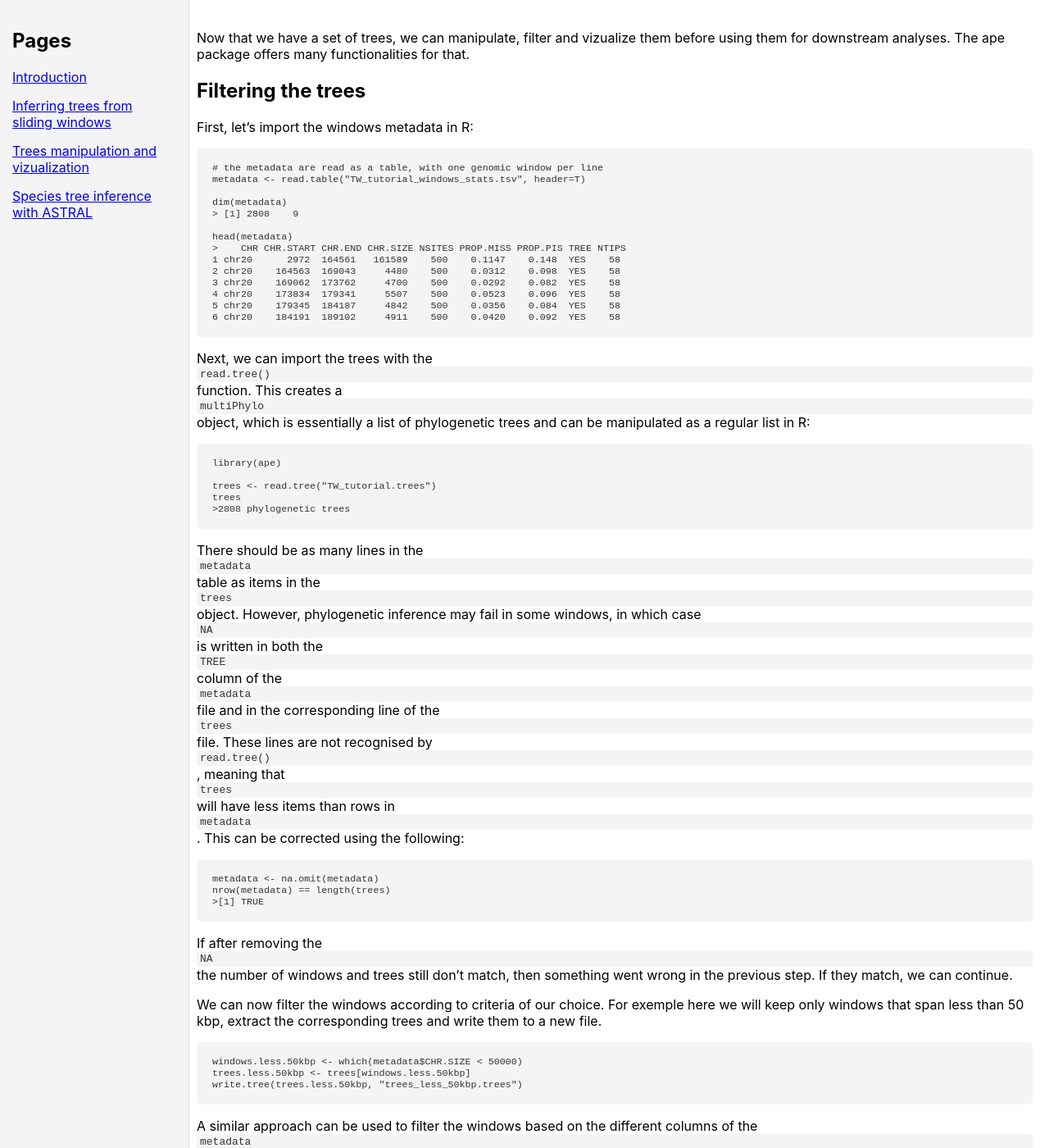
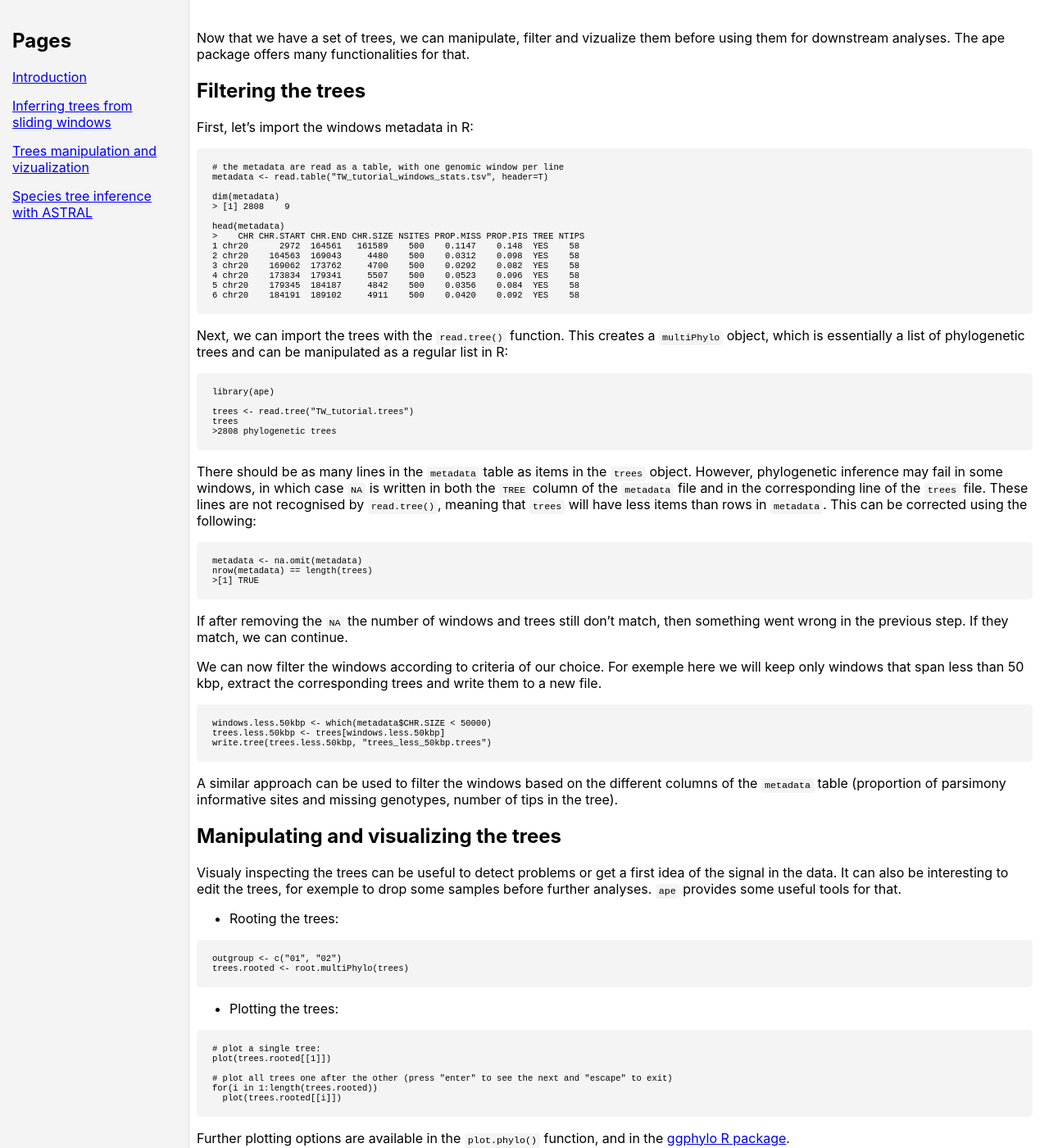
Before and after one commit to rancilhac/Genome-Wide-Phylogenies.github.io, a Jekyll site: the page built from Downstream-analyses.md, in a window 1280 px wide and 1400 px high. Shown: the whole window at 82% size. Built offline with Jekyll 4.4.1, drawn with Linux system fonts in a browser that asks for light colours; our own code applies the rules of GitHub Pages for plain Markdown files.

Commit message:
Update styles.css

```diff
--- a/assets/styles.css
+++ b/assets/styles.css
@@ -47,7 +47,7 @@ body {
     font-family: -apple-system, BlinkMacSystemFont, "Segoe UI", Roboto, "Helvetica Neue", Arial, sans-serif;
 }
 
-/* Style for the <pre> element which contains the code block */
+/* Style block-level code (within <pre> tags) */
 pre {
     background-color: #f4f4f4;
     padding: 15px;
@@ -55,25 +55,23 @@ pre {
     overflow-x: auto;
     margin: 1em 0;
     font-size: 0.9em;
-    white-space: pre-wrap; /* Ensures whitespace is preserved */
+    white-space: pre-wrap;
 }
 
-code {
-    display: block; /* Ensures block formatting for code */
-    white-space: pre; /* Maintains code indentation and line breaks */
+/* Ensure block-level code within <pre> tags takes the full width */
+pre code {
+    display: block;
+    white-space: pre;
 }
 
-/* Style for the <code> element which contains the code text */
+/* Style inline code */
 code {
-    color: #333;              /* Dark text color */
-    font-family: monospace;  /* Monospace font for code */
-}
-
-/* Optional: Style for inline code */
-code {
-    background-color: #f4f4f4; /* Light grey background for inline code */
-    padding: 2px 4px;         /* Small padding for inline code */
-    border-radius: 3px;       /* Rounded corners for inline code */
+    display: inline;          /* Inline display for code within text */
+    background-color: #f4f4f4; /* Light background */
+    padding: 2px 4px;          /* Small padding around inline code */
+    border-radius: 3px;        /* Rounded corners */
+    font-size: 0.9em;          /* Slightly smaller font */
+    white-space: nowrap;       /* Prevents wrapping in the middle of inline code */
 }
 
 /* Optional: Syntax highlighting for specific languages */
```
